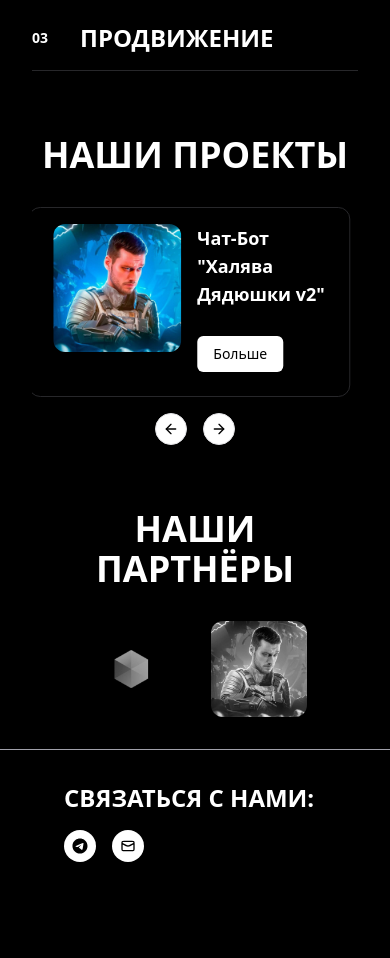
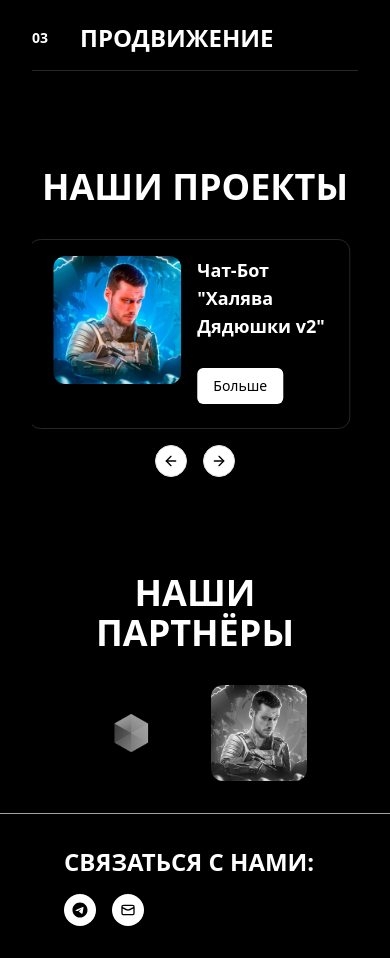
Before and after one commit to boro-dach/syntex-new, a Next.js app: page / in a window 390 px wide. Shown: the part 940-1898 px from the top of the page. Before the commit the page ends 1834 px from the top, so only its background shows below. Built offline with nearby package versions, Linux system fonts and the light colour scheme.

Commit message:
bigger margins for mobiles

```diff
--- a/app/components/partners/Partners.tsx
+++ b/app/components/partners/Partners.tsx
@@ -19,7 +19,7 @@ const Partners = () => {
   return (
     <motion.div
       id='partners'
-      className='mt-16 flex flex-col md:px-16 px-8'
+      className='md:mt-16 mt-24 flex flex-col md:px-16 px-8'
       ref={ref}
       initial="hidden"
       animate={inView ? 'visible' : 'hidden'}
--- a/app/components/projects/Projects.tsx
+++ b/app/components/projects/Projects.tsx
@@ -24,7 +24,7 @@ const Projects = () => {
   return (
     <motion.div
       id='projects'
-      className='mt-16 flex flex-col md:px-16 px-8'
+      className='md:mt-16 mt-24 flex flex-col md:px-16 px-8'
       ref={ref}
       initial="hidden"
       animate={inView ? 'visible' : 'hidden'}
```
